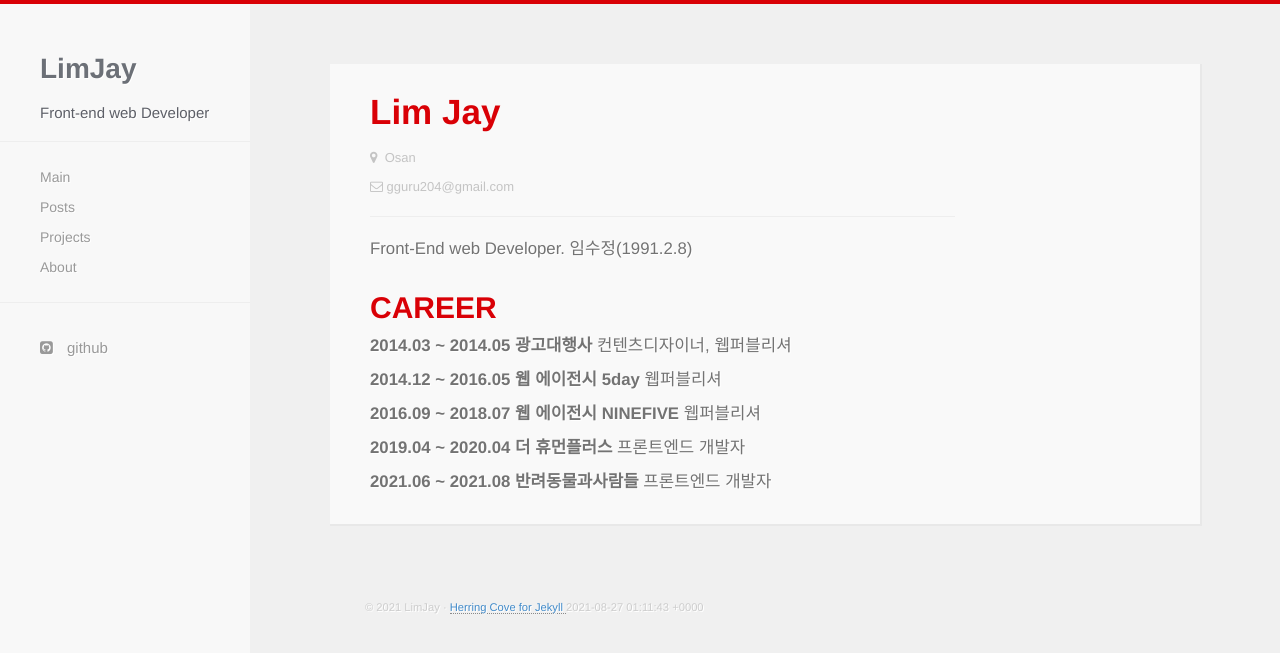
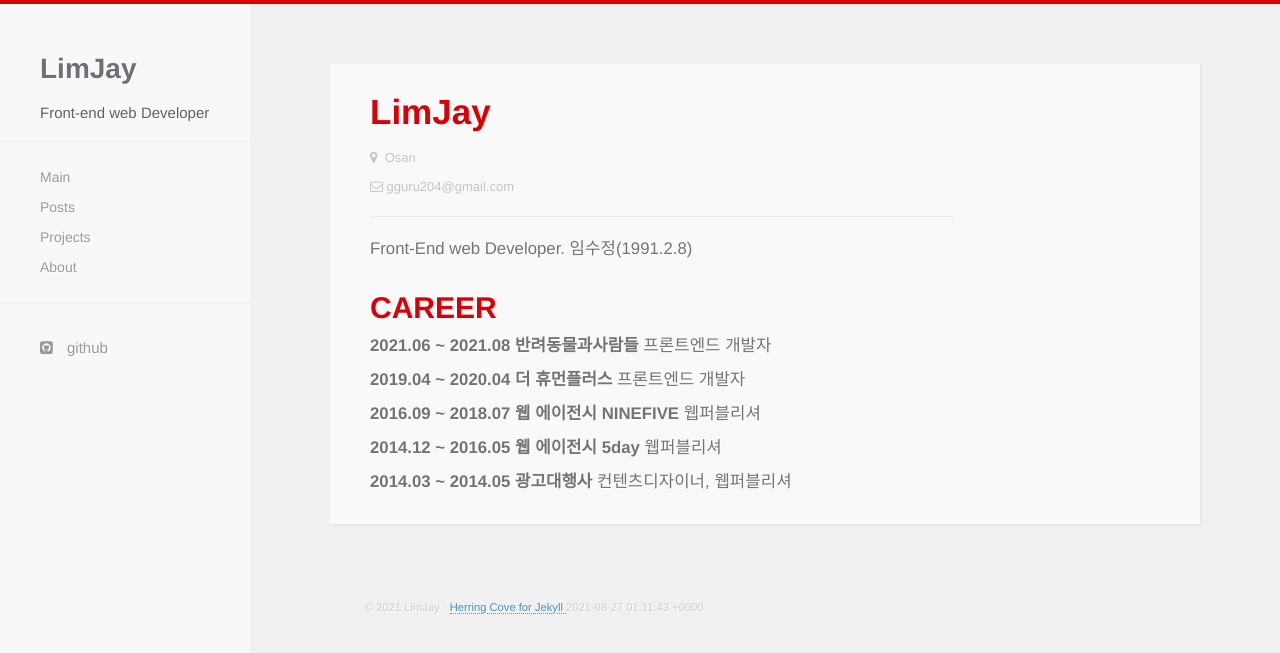
Before and after one commit to karreee28/karreee28.github.io, a Jekyll site: the page built from about.html, in a window 1280 px wide. Shown: the top 653 px of the page. Built offline with Jekyll 4.4.1, drawn with Linux system fonts in a browser that asks for light colours; nearby versions of some CDN libraries.

Commit message:
post update

```diff
--- a/_config.yml
+++ b/_config.yml
@@ -15,8 +15,9 @@ disqus: diqus-username
 
 highlighter: rouge
 markdown: kramdown
-redcarpet:
-  extensions: ["tables"]
+kramdown:
+  input: GFM
+  syntax_highlighter: rouge
 
 defaults:
   - scope:
--- a/_includes/greeting.html
+++ b/_includes/greeting.html
@@ -2,7 +2,6 @@
   <div class="container">
     <div id="welcome-greeting">
       <h1>Land Ahoy!</h1>
-      <h2>This is <a href="https://github.com/arnp/herring-cove">Herring Cove</a>, a minimal theme built for <a href="http://jekyllrb.com"> Jekyll</a>. It features a number distinctive features such as a fixed sidebar and a showcase image. It's also easily configurable and editable to your liking. <br><br> On this test site, you will find some blog posts, interesting links, and more. You'll also find a number of ways to get in touch.</h2>
       <hr />
     </div>
   </div>
--- a/_includes/header.html
+++ b/_includes/header.html
@@ -4,6 +4,7 @@
 <meta name="description" content="{{ site.description }}">
 <link href="{{ site.baseurl }}/css/bootstrap.min.css" rel="stylesheet">
 <link href="{{ site.baseurl }}/css/hc.css" rel="stylesheet">
+<link href="{{ site.baseurl }}/css/syntax.css" rel="stylesheet">
 <link href="//netdna.bootstrapcdn.com/font-awesome/4.0.3/css/font-awesome.css" rel="stylesheet">
 <!-- HTML5 shim, for IE6-8 support of HTML5 elements -->
 <!--[if lt IE 9]>
--- a/_posts/2021-08-24-vscode-extensions.markdown
+++ b/_posts/2021-07-13-vscode-extensions.markdown
@@ -1,7 +1,7 @@
 ---
 layout: post
 title:  "vscode 유용한 확장프로그램"
-date:   2021-08-24 17:38:20 +0900
+date:   2021-07-13 00:00:00 +0900
 categories: data
 tags: [data, vscode]
 ---
--- a/about.html
+++ b/about.html
@@ -7,7 +7,7 @@ title: About
       <div class="inner">
         <div class="row">
           <div class="col-md-9">
-            <h1>Lim Jay</h1>
+            <h1>LimJay</h1>
             <p><i class="fa fa-map-marker"></i>&nbsp;&nbsp;{{ site.location }}</p>
             <p><i class="fa fa-envelope-o"></i>&nbsp;{{ site.email }} </p>
             <hr />
@@ -21,11 +21,11 @@ title: About
         <div class="row">
           <div class="col-md-12 letter">
             <h2>CAREER</h2>
+            <p><b><span class="ca_dt">2021.06 ~ 2021.08</span> 반려동물과사람들</b> <span class="wsnr">프론트엔드 개발자</span></p>
+            <p><b><span class="ca_dt">2019.04 ~ 2020.04</span> 더 휴먼플러스</b> <span class="wsnr">프론트엔드 개발자</span></p>
+            <p><b><span class="ca_dt">2016.09 ~ 2018.07</span> 웹 에이전시 NINEFIVE</b> <span class="wsnr">웹퍼블리셔</span></p>
+            <p><b><span class="ca_dt">2014.12 ~ 2016.05</span> 웹 에이전시 5day</b> <span class="wsnr">웹퍼블리셔</span></p>
             <p><b><span class="ca_dt">2014.03 ~ 2014.05</span> 광고대행사</b> <span class="wsnr">컨텐츠디자이너, 웹퍼블리셔</span></p>
-            <p><b><span class="ca_dt">2014.12 ~ 2016.05</span> 웹 에이전시 5day</b> <span class="wsnr">웹퍼블리셔</span></p>
-            <p><b><span class="ca_dt">2016.09 ~ 2018.07</span> 웹 에이전시 NINEFIVE</b> <span class="wsnr">웹퍼블리셔</span></p>
-            <p><b><span class="ca_dt">2019.04 ~ 2020.04</span> 더 휴먼플러스</b> <span class="wsnr">프론트엔드 개발자</span></p>
-            <p><b><span class="ca_dt">2021.06 ~ 2021.08</span> 반려동물과사람들</b> <span class="wsnr">프론트엔드 개발자</span></p>
           </div>
         </div>
       </div>
--- /dev/null
+++ b/css/syntax.css
@@ -0,0 +1,81 @@
+.highlight table td { padding: 5px; }
+.highlight table pre { margin: 0; }
+.highlight, .highlight .w {
+  color: #f8f8f2;
+  background-color: #272822;
+}
+.highlight .err {
+  color: #272822;
+  background-color: #f92672;
+}
+.highlight .c, .highlight .ch, .highlight .cd, .highlight .cm, .highlight .cpf, .highlight .c1, .highlight .cs {
+  color: #75715e;
+}
+.highlight .cp {
+  color: #f4bf75;
+}
+.highlight .nt {
+  color: #f4bf75;
+}
+.highlight .o, .highlight .ow {
+  color: #f8f8f2;
+}
+.highlight .p, .highlight .pi {
+  color: #f8f8f2;
+}
+.highlight .gi {
+  color: #a6e22e;
+}
+.highlight .gd {
+  color: #f92672;
+}
+.highlight .gh {
+  color: #66d9ef;
+  background-color: #272822;
+  font-weight: bold;
+}
+.highlight .k, .highlight .kn, .highlight .kp, .highlight .kr, .highlight .kv {
+  color: #ae81ff;
+}
+.highlight .kc {
+  color: #fd971f;
+}
+.highlight .kt {
+  color: #fd971f;
+}
+.highlight .kd {
+  color: #fd971f;
+}
+.highlight .s, .highlight .sb, .highlight .sc, .highlight .dl, .highlight .sd, .highlight .s2, .highlight .sh, .highlight .sx, .highlight .s1 {
+  color: #a6e22e;
+}
+.highlight .sa {
+  color: #ae81ff;
+}
+.highlight .sr {
+  color: #a1efe4;
+}
+.highlight .si {
+  color: #cc6633;
+}
+.highlight .se {
+  color: #cc6633;
+}
+.highlight .nn {
+  color: #f4bf75;
+}
+.highlight .nc {
+  color: #f4bf75;
+}
+.highlight .no {
+  color: #f4bf75;
+}
+.highlight .na {
+  color: #66d9ef;
+}
+.highlight .m, .highlight .mb, .highlight .mf, .highlight .mh, .highlight .mi, .highlight .il, .highlight .mo, .highlight .mx {
+  color: #a6e22e;
+}
+.highlight .ss {
+  color: #a6e22e;
+}
--- a/list.html
+++ b/list.html
@@ -4,11 +4,12 @@ title: All Posts
 <div class="container">
   <div id="article">
   <h1>Archive</h1>
-  <div class="tags">
+  <!-- 편리성을 위해 태그기능 구현 필요 -->
+  <!-- <div class="tags">
     {% for tag in site.data.tags %}
       <span class="tag" data-tag="{{tag}}">{{ tag }}</span>
     {% endfor %}
-  </div>
+  </div> -->
   <ul class="posts">
     {% for post in site.posts %}
     <li>
```
Also changed, not shown: _posts/2021-06-04-for-v-for.markdown (added, +283 -0 lines), _posts/2021-07-13-git-setting-method.markdown (added, +61 -0 lines), _posts/_2013-12-04-welcome-to-jekyll.markdown (renamed from _posts/2013-12-04-welcome-to-jekyll.markdown), _posts/_2013-12-08-What-is-this-anyway.markdown (renamed from _posts/2013-12-08-What-is-this-anyway.markdown).
